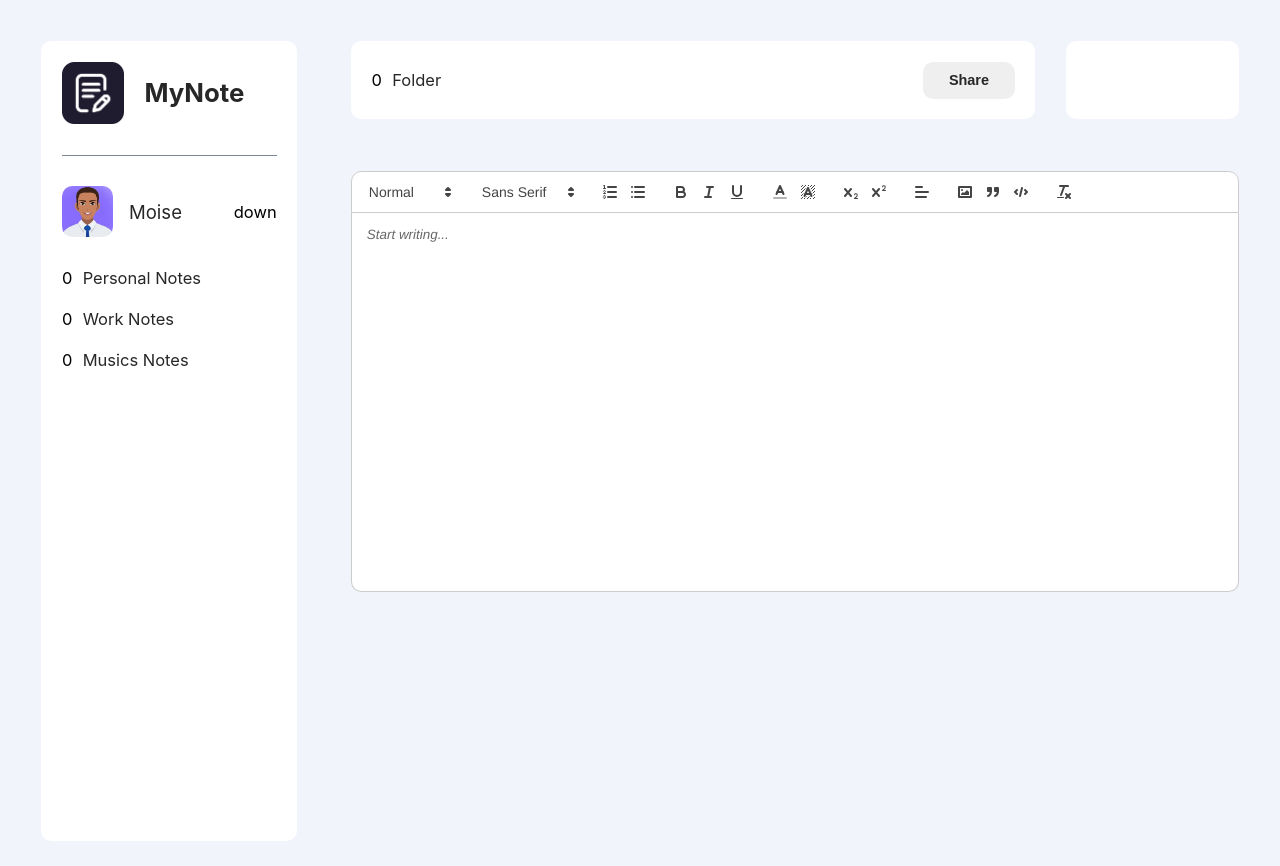
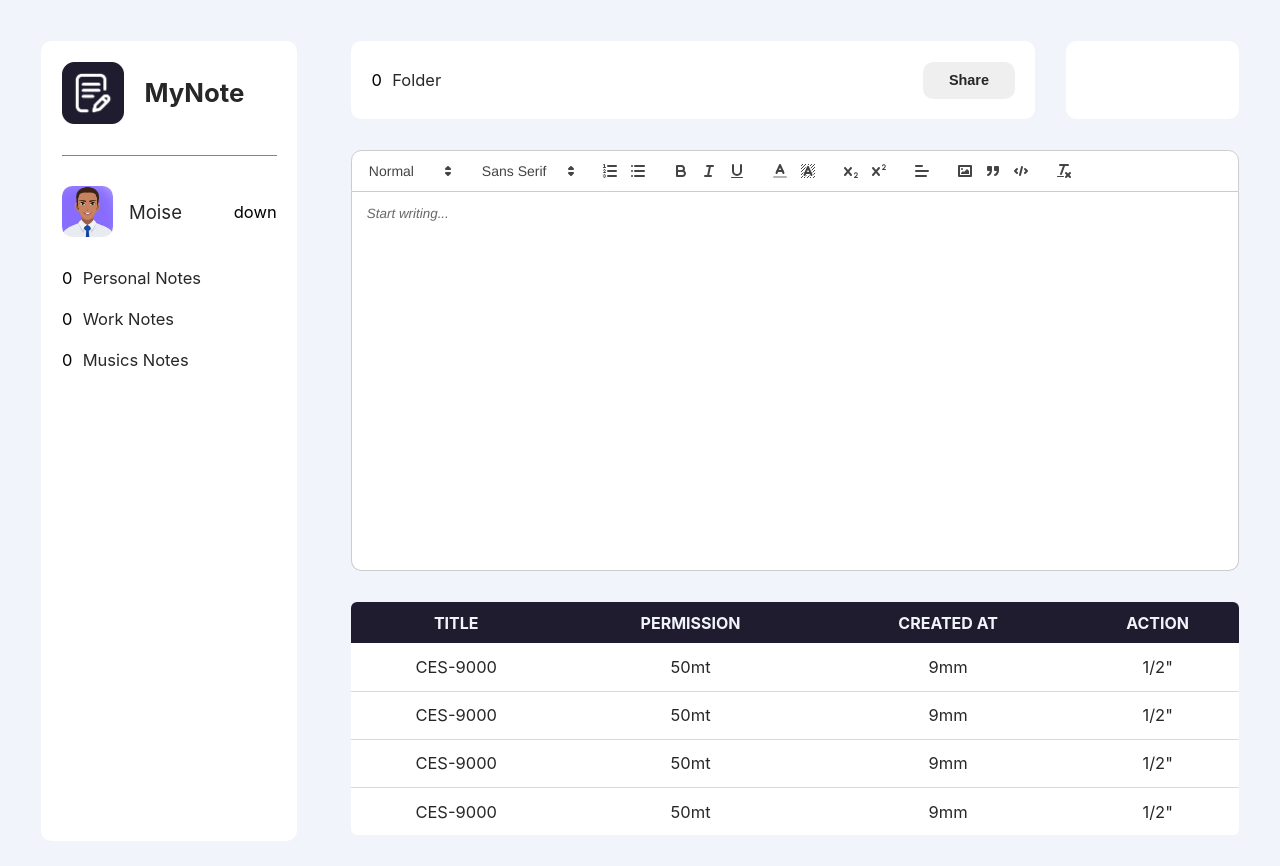
Before and after one commit to moise10r/my_agenda, a React (Create React App) app: page / in a window 1280 px wide. Before the commit the page ends 800 px from the top, so only its background shows below. Built offline with nearby package versions, Linux system fonts and the light colour scheme.

Commit message:
Add the table notes

```diff
--- /dev/null
+++ b/src/components/Table/Table.tsx
@@ -0,0 +1,45 @@
+import React from 'react'
+import styles from './table.module.scss';
+
+
+export default function Table() {
+  return (
+    <table className={styles.table}>
+      <thead className={styles.tableHead}>
+        <tr className={styles.tableRwo}>
+          <th className={styles.tableColumn}>Title</th>
+          <th className={styles.tableColumn}>Permission</th>
+          <th className={styles.tableColumn}>Created At</th>
+          <th className={styles.tableColumn}>Action</th>
+        </tr>
+      </thead>
+      <tbody className={styles.tableBody}>
+        <tr className={styles.tableRow}>
+          <td className={styles.tableData}>CES-9000</td>
+          <td className={styles.tableData}>50mt</td>
+          <td className={styles.tableData}>9mm</td>
+          <td className={styles.tableData}>1/2"</td>
+        </tr>
+           <tr className={styles.tableRow}>
+          <td className={styles.tableData}>CES-9000</td>
+          <td className={styles.tableData}>50mt</td>
+          <td className={styles.tableData}>9mm</td>
+          <td className={styles.tableData}>1/2"</td>
+        </tr>
+           <tr className={styles.tableRow}>
+          <td className={styles.tableData}>CES-9000</td>
+          <td className={styles.tableData}>50mt</td>
+          <td className={styles.tableData}>9mm</td>
+          <td className={styles.tableData}>1/2"</td>
+        </tr>
+           <tr className={styles.tableRow}>
+          <td className={styles.tableData}>CES-9000</td>
+          <td className={styles.tableData}>50mt</td>
+          <td className={styles.tableData}>9mm</td>
+          <td className={styles.tableData}>1/2"</td>
+        </tr>
+      </tbody>
+    </table>
+
+  )
+}
--- /dev/null
+++ b/src/components/Table/table.module.scss
@@ -0,0 +1,91 @@
+@import '../../assets/scss/variable';
+$gl-xs: "screen and (max-width: 35.5em)"; // up to 568px
+
+.table {
+  border-spacing: 1;
+  border-collapse: collapse;
+  background: white;
+  border-radius: 6px;
+  overflow: hidden;
+  width: 100%;
+  position: relative;
+  margin-bottom: 3rem;
+
+  * {
+    position: relative;
+  }
+
+  .tableColumn {
+    color: $secondary-color;
+  }
+
+  .tableHead .tableRwo {
+    height: 4rem;
+    background: $darkbleu-bgcolor;
+    font-size: 16px;
+    text-transform: uppercase;
+  }
+
+  .tableBody .tableRow {
+    height: 48px;
+    border-bottom: 1px solid lighten($primary-text-color, 70);
+    &:last-child {
+      border: 0;
+    }
+  }
+
+  .tableData {
+    color: $primary-text-color;
+    text-align: center;
+  }
+}
+
+@media #{$gl-xs} {
+  .table {
+    display: block;
+    > *,
+    .tableRow,
+    .tableData,
+    .tableColumn {
+      display: block;
+    }
+
+    .tableHead {
+      display: none;
+    }
+    .tableBody .tableRow {
+      height: auto;
+      padding: 8px 0;
+      .tableData {
+        padding-left: 45%;
+        margin-bottom: 12px;
+        &:last-child {
+          margin-bottom: 0;
+        }
+        &:before {
+          position: absolute;
+          font-weight: 700;
+          width: 40%;
+          left: 10px;
+          top: 0;
+        }
+
+        &:nth-child(1):before {
+          content: "Code";
+        }
+        &:nth-child(2):before {
+          content: "Stock";
+        }
+        &:nth-child(3):before {
+          content: "Cap";
+        }
+        &:nth-child(4):before {
+          content: "Inch";
+        }
+        &:nth-child(5):before {
+          content: "Box Type";
+        }
+      }
+    }
+  }
+}
--- a/src/components/common/Editor/index.module.scss
+++ b/src/components/common/Editor/index.module.scss
@@ -6,5 +6,5 @@
 }
 
 .editorMainContainer {
-    margin: 5rem 0;
+    margin: 3rem 0;
 }
--- a/src/pages/Home/Home.tsx
+++ b/src/pages/Home/Home.tsx
@@ -3,6 +3,7 @@ import styles from './Home.module.scss'
 import Sidebar from '../../components/sideBar/sidebar';
 import Topbar from '../../components/TopBar/topbar';
 import Editor from '../../components/common/Editor';
+import Table from '../../components/Table/Table';
 
 export default function Home() {
   const [text, setText] = React.useState('');
@@ -22,6 +23,9 @@ export default function Home() {
           <div className={styles.editor}>
           <Editor onChange={handleChange} value={text} />
           </div>
+          <div className={styles.table}>
+            <Table/>
+          </div>
       </div>
 
     </div>
```
